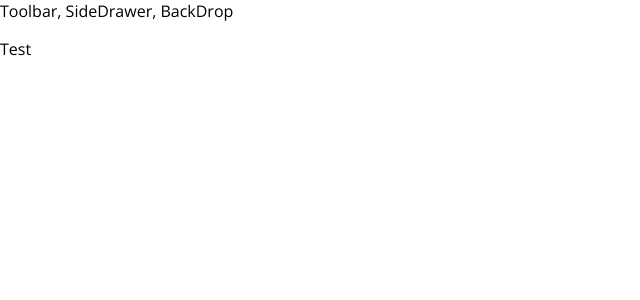
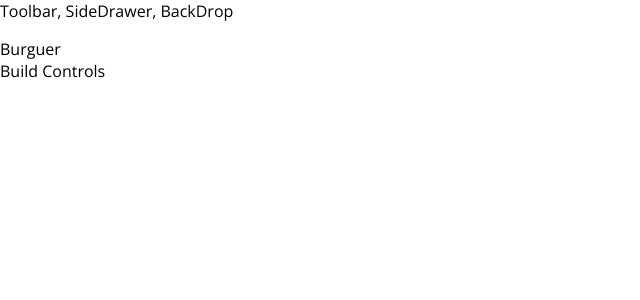
Before and after one commit to wslmacieira/burguer-builder-basic, a React app: page / in a window 1280 px wide. Shown: the top 300 px of the page, without its empty margins (0-640 px from the left). Built offline with nearby package versions, Linux system fonts and the light colour scheme.

Commit message:
Starting Implementation of The Burger Builder Container

```diff
--- a/src/App.js
+++ b/src/App.js
@@ -1,13 +1,14 @@
 import React, { Component } from 'react'
 
 import Layout from './components/Layout/Layout'
+import BurguerBuilder from './containers/BurguerBuilder/BurguerBuilder'
 
 class App extends Component {
   render() {
     return (
       <div>
         <Layout>
-          <p>Test</p>
+          <BurguerBuilder />
         </Layout>
       </div>
     );
--- /dev/null
+++ b/src/components/Layout/Layout.css
@@ -0,0 +1,3 @@
+.Content {
+  margin-top: 16px;
+}
--- a/src/components/Layout/Layout.js
+++ b/src/components/Layout/Layout.js
@@ -1,11 +1,12 @@
 import React from 'react'
 
 import Aux from '../../hoc/Auxiliary'
+import classes from './Layout.css'
 
 const Layout = (props) => (
     <Aux>
     <div>Toolbar, SideDrawer, BackDrop</div>
-    <main>
+    <main className={classes.Content}>
         {props.children}
     </main>
     </Aux>
--- /dev/null
+++ b/src/containers/BurguerBuilder/BurguerBuilder.js
@@ -0,0 +1,17 @@
+import React, { Component } from 'react';
+
+import Aux from '../../hoc/Auxiliary'
+
+export default class BurguerBuilder extends Component {
+  render() {
+    return (
+      <div>
+        <Aux>
+          <div>Burguer</div>
+          <div>Build Controls</div>
+        </Aux>
+
+      </div>
+    );
+  }
+}
```
